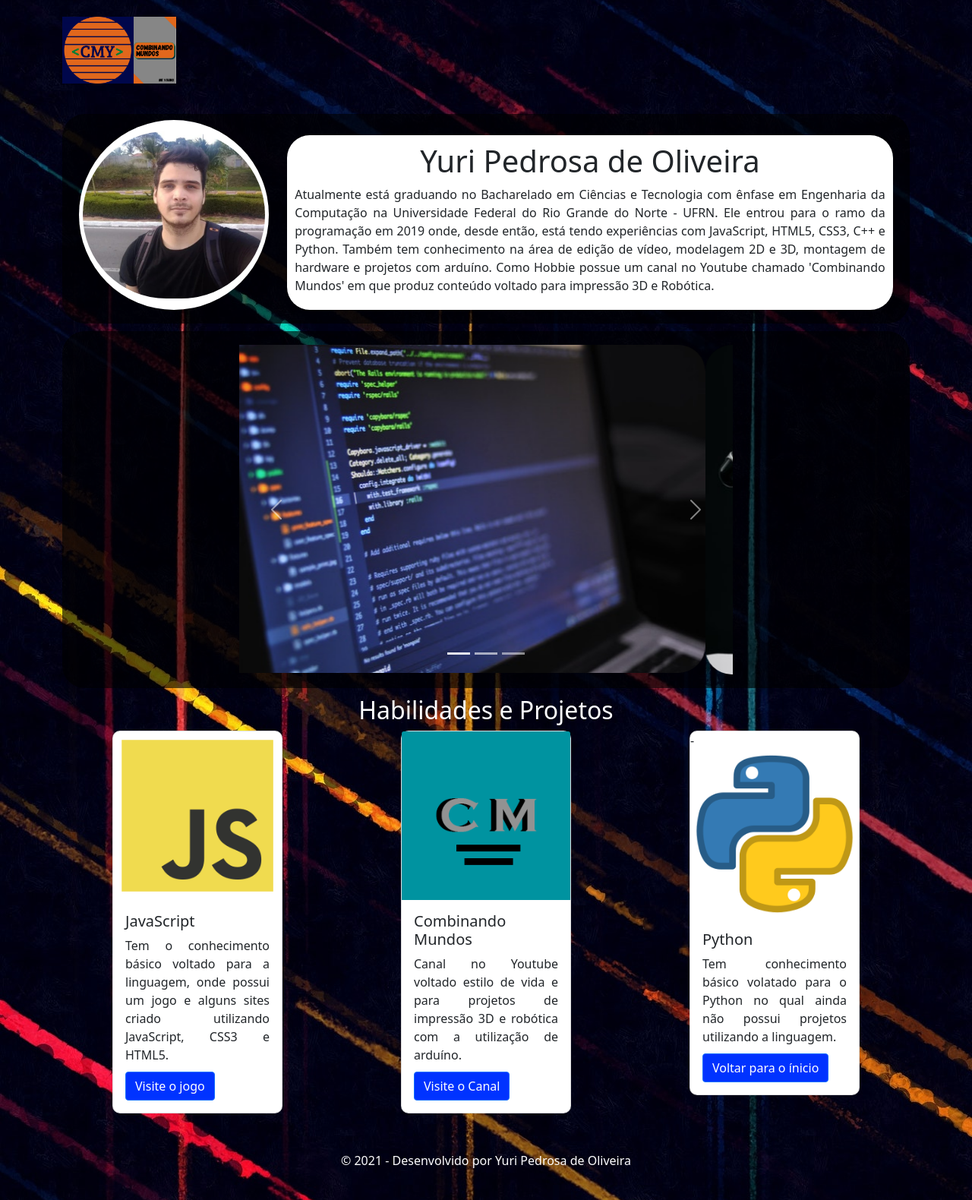
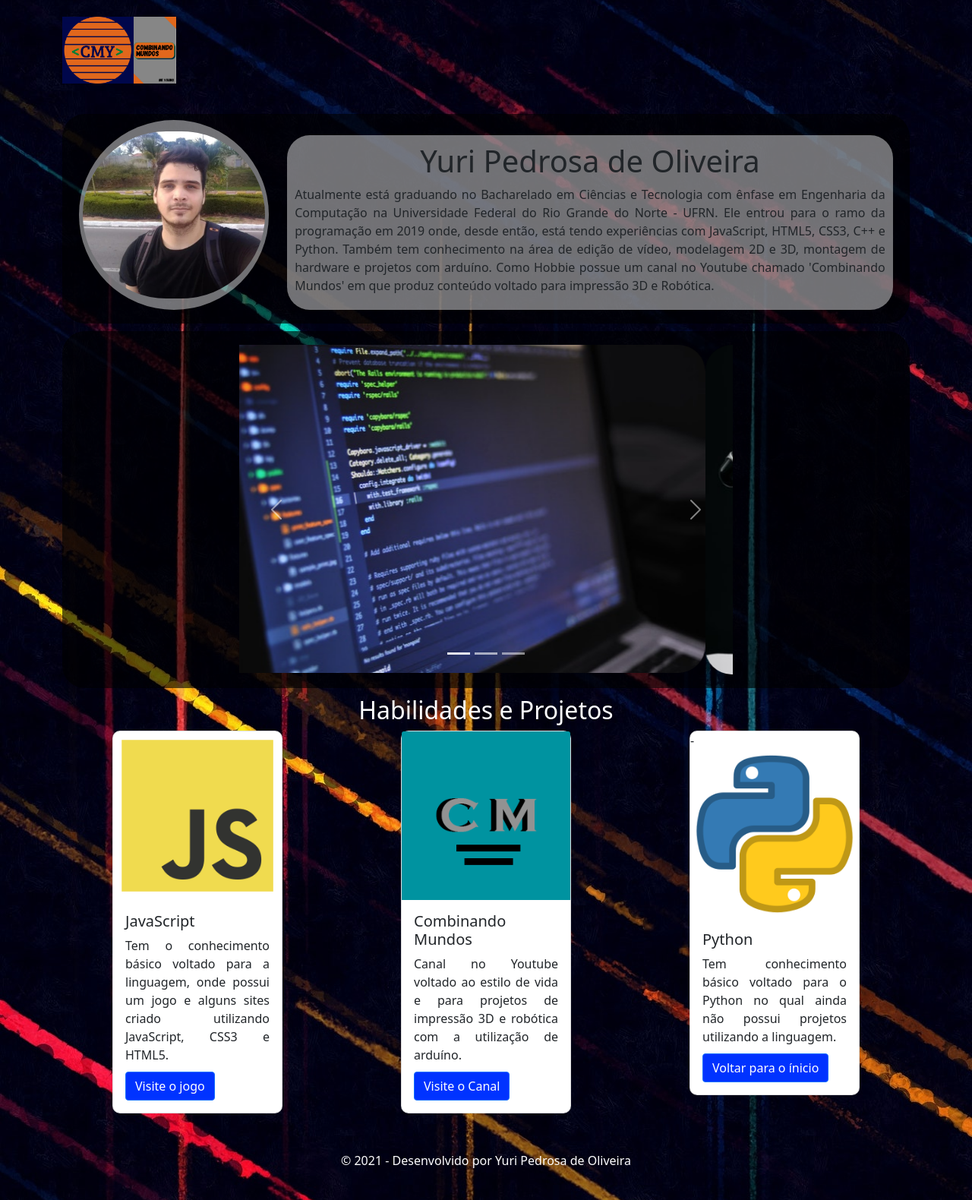
Before and after one commit to pedrosayuri/SobreYuriPedrosa, a plain HTML site: page index.html in a window 1280 px wide. Shown: the part 8-1588 px from the top of the page at 76% size. Drawn offline with nearby package versions, Linux system fonts and the light colour scheme.

Commit message:
Add files via upload

```diff
--- a/css/style.css
+++ b/css/style.css
@@ -43,13 +43,13 @@ footer {
     width: 250px;
     height: 250px;
     border-radius: 2000px;
-    background-color: rgb(255, 255, 255);
+    background-color: rgba(255, 255, 255, 0.445);
     margin: auto;
     margin-bottom: -10px;
 }
 
 .fundo2 {
-    background-color: rgb(255, 255, 255);
+    background-color: rgba(255, 255, 255, 0.445);
     margin-top: 20px;
     padding: 10px;
     margin-left: auto;
--- a/index.html
+++ b/index.html
@@ -89,7 +89,7 @@
             <img src="./images/logoCM.png" class="card-img-top" alt="Foto criada por Yuri Pedrosa">
             <div class="card-body">
               <h5 class="card-title">Combinando Mundos</h5>
-              <p class="card-text">Canal no Youtube voltado estilo de vida e para projetos de impressão 3D e robótica com a utilização de arduíno.</p>
+              <p class="card-text">Canal no Youtube voltado ao estilo de vida e para projetos de impressão 3D e robótica com a utilização de arduíno.</p>
               <a rel="stylesheet" type="text/css" href="https://www.youtube.com/c/CombinandoMundos" class="btn btn-primary">Visite o Canal</a>
             </div>
           </div>
@@ -99,7 +99,7 @@
            - <img src="./images/4518857_python_icon.png" class="card-img-top" alt="...">
             <div class="card-body">
               <h5 class="card-title">Python</h5>
-              <p class="card-text">Tem conhecimento básico volatado para o Python no qual ainda não possui projetos utilizando a linguagem.</p>
+              <p class="card-text">Tem conhecimento básico voltado para o Python no qual ainda não possui projetos utilizando a linguagem.</p>
               <a rel="stylesheet" type="text/css" href="#" class="btn btn-primary">Voltar para o ínicio</a>
             </div>
           </div>
```
